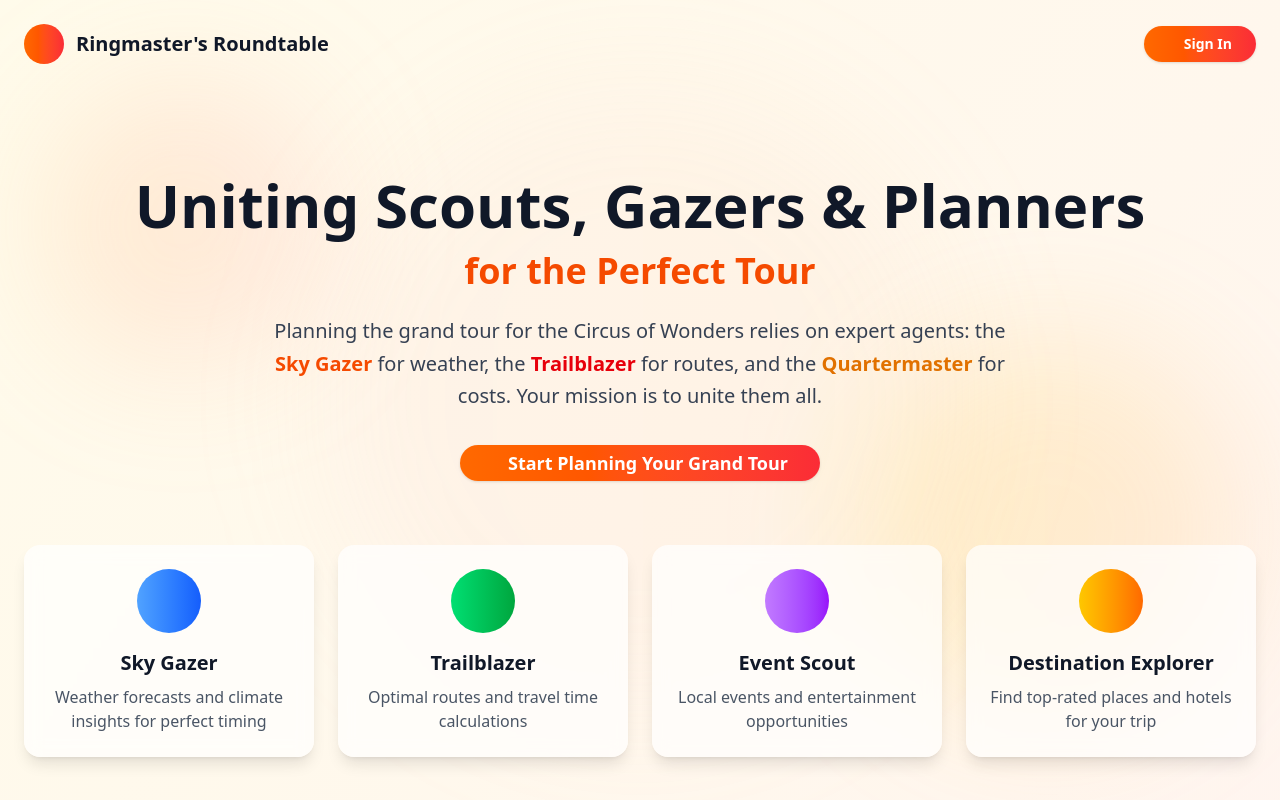
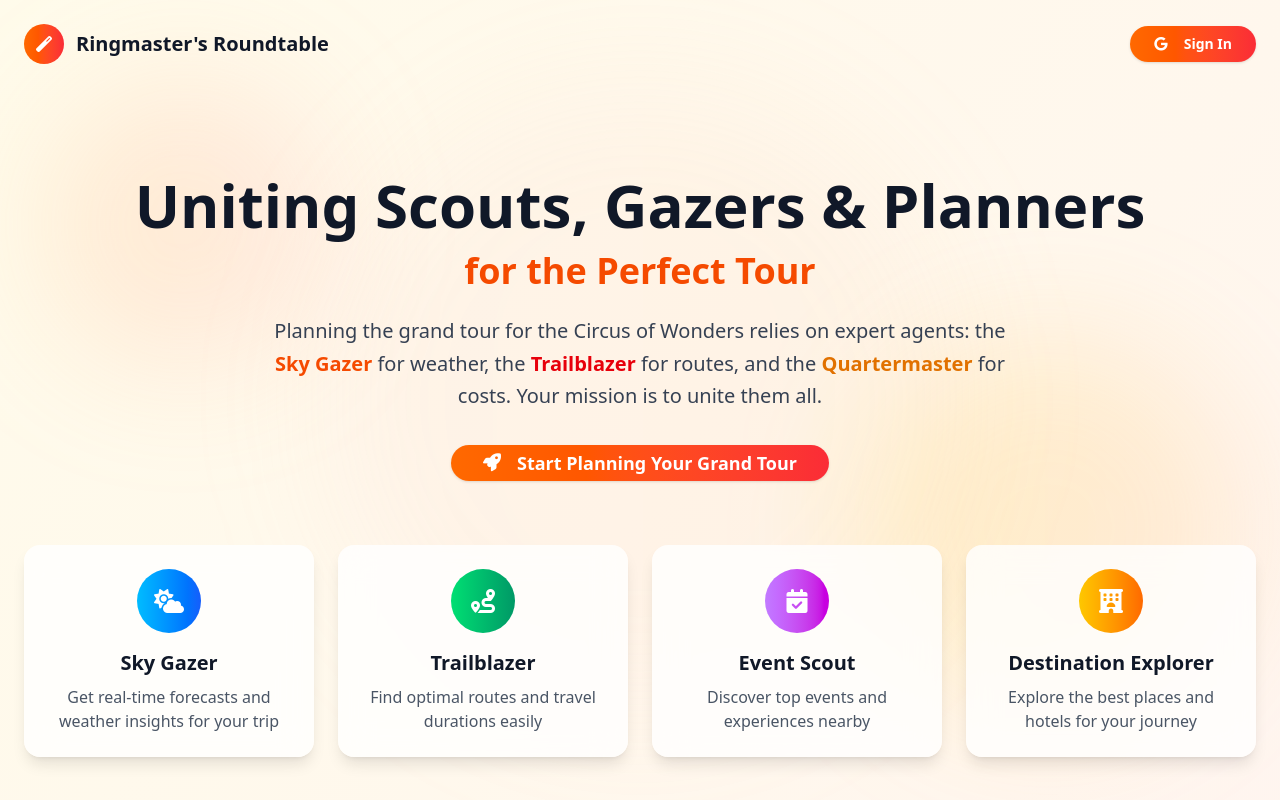
Before and after one commit to braindead01/MaestroMap, a React (Vite) app in the folder Client/: page / in a window 1280 px wide. Shown: the top 800 px of the page. Built offline with nearby package versions, Linux system fonts and the light colour scheme; no server answers.

Commit message:
enhanced ui

```diff
--- a/Client/index.html
+++ b/Client/index.html
@@ -2,7 +2,11 @@
 <html lang="en">
   <head>
     <meta charset="UTF-8" />
-    <link rel="icon" type="image/svg+xml" href="./src/assets/Favicon.png" />
+    <link
+  rel="stylesheet"
+  href="https://cdnjs.cloudflare.com/ajax/libs/font-awesome/6.5.0/css/all.min.css"
+/>
+
     <meta name="viewport" content="width=device-width, initial-scale=1.0" />
     <title>MaestroMap</title>
   </head>
--- a/Client/src/components/Dashboard.jsx
+++ b/Client/src/components/Dashboard.jsx
@@ -827,7 +827,7 @@ import { useState, useEffect } from 'react';
 import { Link, useNavigate } from 'react-router-dom';
 import { useAuth } from '../context/authContext';
 import toast from 'react-hot-toast';
-import { FaTrash, FaPlus, FaCalculator } from 'react-icons/fa';
+import { FaTrash,FaMapMarkedAlt , FaPlus, FaCalculator } from 'react-icons/fa';
 import { MapPin, Calendar, Clock } from 'lucide-react';
 import { Button } from './ui/button';
 
@@ -986,9 +986,20 @@ export default function Dashboard({ onLogout }) {
           <h2 className="text-3xl font-bold text-gray-900 mb-1">Welcome back, {user.name}! 🗺️</h2>
           <p className="text-lg text-gray-600">Plan your next adventure.</p>
           <div className="flex flex-col sm:flex-row gap-4 justify-center md:justify-start">
-            <button onClick={() => { setShowForm(true); setSummary(null); }} className="px-6 py-3 bg-gradient-to-r from-orange-500 to-orange-600 text-white font-bold rounded-lg hover:shadow-lg transition-all duration-300 flex items-center gap-2 justify-center">
+        <button
+          onClick={() => { setShowForm(true); setSummary(null); }}
+          className="px-6 py-3 bg-gradient-to-r from-orange-500 to-orange-600 text-white font-bold rounded-lg hover:shadow-lg transition-all duration-300 flex items-center gap-2 justify-center"
+        >
           <FaPlus /> Plan New Adventure
         </button>
+
+        <button
+          onClick={() => navigate("/generate")}
+          className="px-6 py-3 bg-gradient-to-r from-orange-500 to-orange-600 text-white font-bold rounded-lg hover:shadow-lg transition-all duration-300 flex items-center gap-2 justify-center"
+        >
+          <FaMapMarkedAlt /> Generate New Itinerary
+        </button>
+
         <Link to="/cost" className="w-full sm:w-auto">
           <button className="px-6 py-3 bg-gradient-to-r from-blue-500 to-blue-600 text-white font-bold rounded-lg hover:shadow-lg transition-all duration-300 flex items-center gap-2 justify-center">
             <FaCalculator /> Estimate Route Cost
@@ -1086,10 +1097,10 @@ export default function Dashboard({ onLogout }) {
                         <Calendar className="w-4 h-4" />
                         <span>{new Date(trip.createdAt).toLocaleDateString()}</span>
                       </div>
-                      <div className="text-sm text-gray-700 mb-2">
+                      {/* <div className="text-sm text-gray-700 mb-2">
                         <p>Average Distance: {avgDistance} km</p>
                         <p>Average Duration: {avgDuration} hrs</p>
-                      </div>
+                      </div> */}
                       {routes.map((route, i) => (
                         <div key={i} className="text-sm text-gray-500">
                           Route {i+1}: {route.distance}, {route.duration}
--- a/Client/src/components/LandingPage.jsx
+++ b/Client/src/components/LandingPage.jsx
@@ -80,7 +80,7 @@ const LandingPage = ({ onLogin }) => {
 
           <div className="mb-12">
             <Button
-              onClick={onLogin}
+              onClick={handleClick}
               className="bg-gradient-to-r from-orange-500 to-red-500 hover:from-orange-600 hover:to-red-600 text-white font-bold text-lg px-8 py-4 rounded-full transition-all duration-300 hover:shadow-xl hover:scale-105"
               data-testid="hero-get-started-btn"
             >
@@ -90,39 +90,73 @@ const LandingPage = ({ onLogin }) => {
           </div>
 
 {/* Agent Cards */}
-          <div className="grid md:grid-cols-4 gap-6 mt-16">
-            <Link to="/weatherDetails"  className="bg-white/70 backdrop-blur-sm rounded-2xl p-6 shadow-lg hover:shadow-xl transition-all duration-300 hover:scale-105" data-testid="weather-agent-card">
-              <div className="w-16 h-16 bg-gradient-to-r from-blue-400 to-blue-600 rounded-full flex items-center justify-center mx-auto mb-4">
+<div className="grid sm:grid-cols-2 md:grid-cols-4 gap-6 mt-16">
+  {/* Weather Agent */}
+  <Link
+    to="/weatherDetails"
+    className="group bg-white/80 backdrop-blur-lg rounded-2xl p-6 shadow-lg hover:shadow-xl transition-transform duration-300 hover:-translate-y-1"
+  >
+    <div className="w-16 h-16 bg-gradient-to-r from-sky-400 to-blue-600 rounded-full flex items-center justify-center mx-auto mb-4">
       <i className="fas fa-cloud-sun text-white text-2xl"></i>
     </div>
-              <h3 to="/weatherDetails" className="text-xl font-bold text-gray-900 mb-2">Sky Gazer</h3>
-              <p className="text-gray-600">Weather forecasts and climate insights for perfect timing</p>
+    <h3 className="text-xl font-semibold text-gray-900 text-center mb-2 group-hover:text-blue-700">
+      Sky Gazer
+    </h3>
+    <p className="text-gray-600 text-center">
+      Get real-time forecasts and weather insights for your trip
+    </p>
   </Link>
 
-            <Link to="/findroutes" className="bg-white/70 backdrop-blur-sm rounded-2xl p-6 shadow-lg hover:shadow-xl transition-all duration-300 hover:scale-105" data-testid="maps-agent-card">
-              <div className="w-16 h-16 bg-gradient-to-r from-green-400 to-green-600 rounded-full flex items-center justify-center mx-auto mb-4">
-                <i className="fas fa-map-marked-alt text-white text-2xl"></i>
+  {/* Route Finder */}
+  <Link
+    to="/findroutes"
+    className="group bg-white/80 backdrop-blur-lg rounded-2xl p-6 shadow-lg hover:shadow-xl transition-transform duration-300 hover:-translate-y-1"
+  >
+    <div className="w-16 h-16 bg-gradient-to-r from-green-400 to-emerald-600 rounded-full flex items-center justify-center mx-auto mb-4">
+      <i className="fas fa-route text-white text-2xl"></i>
     </div>
-              <h3 className="text-xl font-bold text-gray-900 mb-2">Trailblazer</h3>
-              <p className="text-gray-600">Optimal routes and travel time calculations</p>
+    <h3 className="text-xl font-semibold text-gray-900 text-center mb-2 group-hover:text-green-700">
+      Trailblazer
+    </h3>
+    <p className="text-gray-600 text-center">
+      Find optimal routes and travel durations easily
+    </p>
   </Link>
 
-            <Link to="/eventDetails" className="bg-white/70 backdrop-blur-sm rounded-2xl p-6 shadow-lg hover:shadow-xl transition-all duration-300 hover:scale-105" data-testid="events-agent-card">
-              <div className="w-16 h-16 bg-gradient-to-r from-purple-400 to-purple-600 rounded-full flex items-center justify-center mx-auto mb-4">
-                <i className="fas fa-calendar-star text-white text-2xl"></i>
+  {/* Event Finder */}
+  <Link
+    to="/eventDetails"
+    className="group bg-white/80 backdrop-blur-lg rounded-2xl p-6 shadow-lg hover:shadow-xl transition-transform duration-300 hover:-translate-y-1"
+  >
+    <div className="w-16 h-16 bg-gradient-to-r from-purple-400 to-fuchsia-600 rounded-full flex items-center justify-center mx-auto mb-4">
+      <i className="fas fa-calendar-check text-white text-2xl"></i>
     </div>
-              <h3 className="text-xl font-bold text-gray-900 mb-2">Event Scout</h3>
-              <p className="text-gray-600">Local events and entertainment opportunities</p>
+    <h3 className="text-xl font-semibold text-gray-900 text-center mb-2 group-hover:text-purple-700">
+      Event Scout
+    </h3>
+    <p className="text-gray-600 text-center">
+      Discover top events and experiences nearby
+    </p>
   </Link>
 
-            <Link to='/placeshotels' className="bg-white/70 backdrop-blur-sm rounded-2xl p-6 shadow-lg hover:shadow-xl transition-all duration-300 hover:scale-105" data-testid="budget-agent-card">
+  {/* Destination Explorer */}
+  <Link
+    to="/placeshotels"
+    className="group bg-white/80 backdrop-blur-lg rounded-2xl p-6 shadow-lg hover:shadow-xl transition-transform duration-300 hover:-translate-y-1"
+  >
     <div className="w-16 h-16 bg-gradient-to-r from-yellow-400 to-orange-500 rounded-full flex items-center justify-center mx-auto mb-4">
-                <i className="fas fa-map-marked-alt text-white text-2xl"></i>
+      <i className="fas fa-hotel text-white text-2xl"></i>
     </div>
-                  <h3 className="text-xl font-bold text-gray-900 mb-2">Destination Explorer</h3>
-                  <p className="text-gray-600">Find top-rated places and hotels for your trip</p>
+    <h3 className="text-xl font-semibold text-gray-900 text-center mb-2 group-hover:text-orange-700">
+      Destination Explorer
+    </h3>
+    <p className="text-gray-600 text-center">
+      Explore the best places and hotels for your journey
+    </p>
   </Link>
 </div>
+
+
         </div>
       </section>
 
```
Lines whose indentation alone changed are shown as unchanged.
